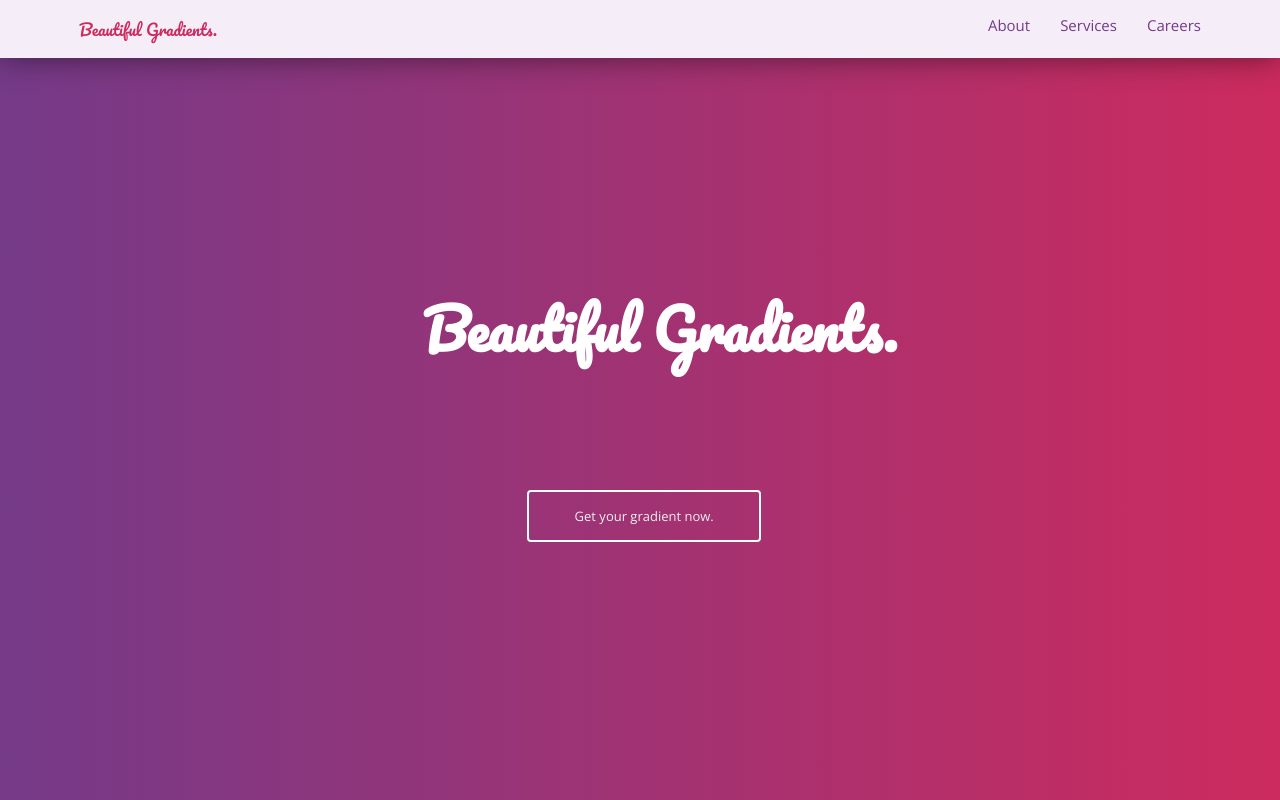
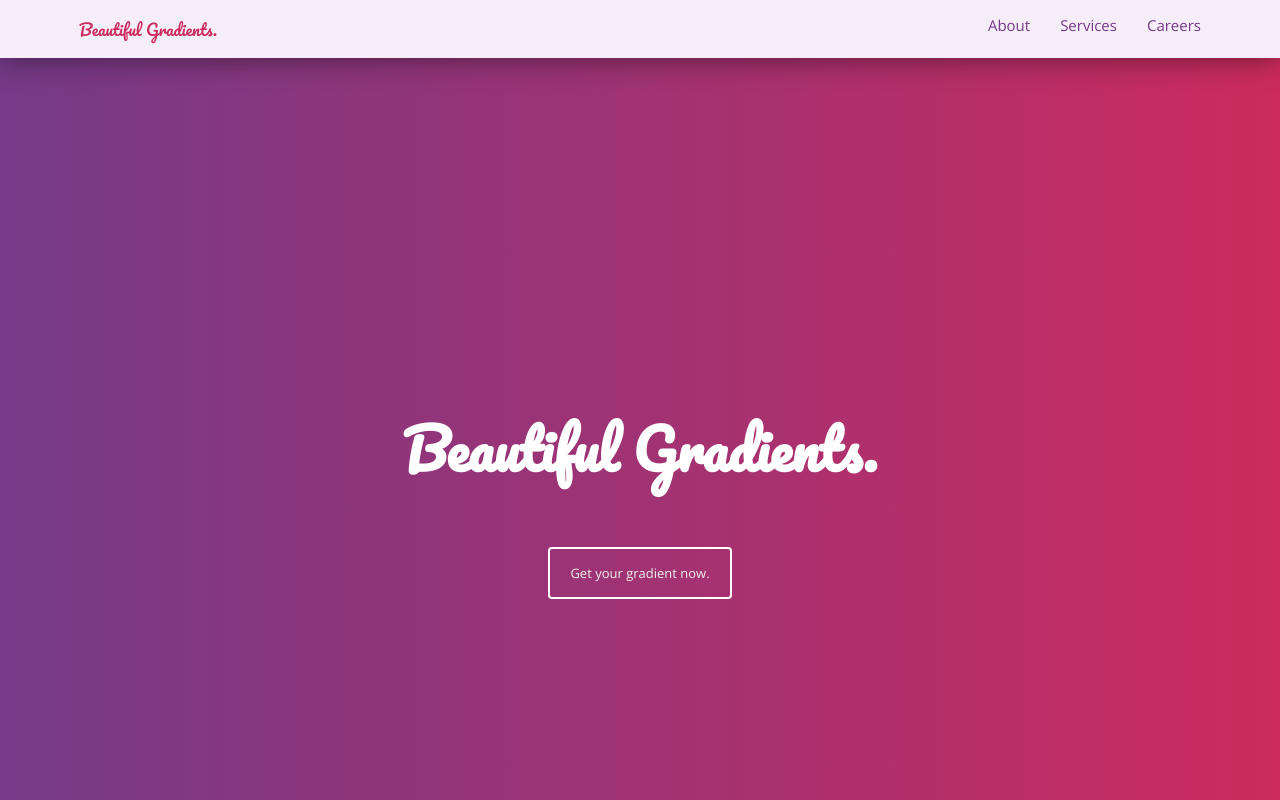
Before and after one commit to borytsky/Beautiful-Gradients, a plain HTML site: page index.html in a window 1280 px wide. Shown: the top 800 px of the page. Drawn offline with nearby package versions, Linux system fonts and the light colour scheme.

Commit message:
fixed hero section

```diff
--- a/css/style.css
+++ b/css/style.css
@@ -6,7 +6,10 @@ padding: 0;
 
 body{
 	background-color: #F5EEF8;
-	 }
+	-webkit-font-smoothing: antialiased;
+	-moz-osx-font-smoothing: grayscale;
+}
+
 
 #header-nav {
 	position: fixed;
@@ -70,28 +73,21 @@ z-index: 0;
 
 
 .hero-text  h1{
-top: 35%;
-left: 33%;
-vertical-align: middle;
-position: absolute;
 text-align: center;
+padding-top: 50vh;
 }
 
 
 .hero-text p{
-top: 55%;
-left: 36.5%;
-vertical-align: middle;
-position: absolute;
-text-align: center;
 }
 
 #hero-p{
-	width: 200px;
-	margin-left: 60px;
+
 	font-family:  'Open Sans', sans-serif;
 	color: #EFEFEF;
-	margin-top: 50px;
+	margin:50px auto;
+	text-align: center;
+	width: 150px;
 	font-size: 13px;
 	border: 2px solid white;
 	border-radius: 4px;
@@ -102,8 +98,9 @@ text-align: center;
 #hero-p:hover {
 	background-color: rgba(231, 231, 231, 0.85);
 	color: #6A3282;
+	font-size: 14px;
 	/*box-shadow: 0px 0px 10px #e7e7e7;*/
-	box-shadow: 0px 0px 10px rgba(0, 0, 0, 0.5);
+	box-shadow: 0px 0px 15px rgba(0, 0, 0, 0.5);
 
 }
 
--- a/index.html
+++ b/index.html
@@ -20,7 +20,7 @@
 <header>
 <nav id="header-nav">
 	<div class="logo animated zoomIn">Beautiful Gradients.</div>
-	<ul class="navigation animated zoomIn">
+	<ul class="navigation animated fadeIn">
 		<li><a href="#">Careers</a></li>
 		<li><a href="#">Services</a></li>
 		<li><a href="#">About</a></li>
@@ -34,7 +34,7 @@
 	</div>
 </section>
 <section id="about-section">
-	<div class="about-text wow fadeInUp">
+	<div class="about-text wow fadeIn">
 	<h2 id="about-h2">Lorem ipsum.</h2>
 		<p>Lorem ipsum dolor sit amet, consectetur adipisicing elit, sed do eiusmod
 		tempor incididunt ut labore et dolore magna aliqua. Ut enim ad minim veniam,
```
